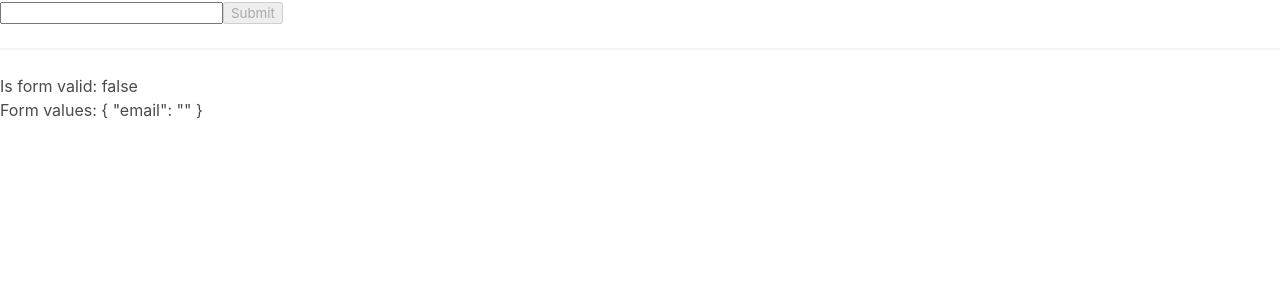
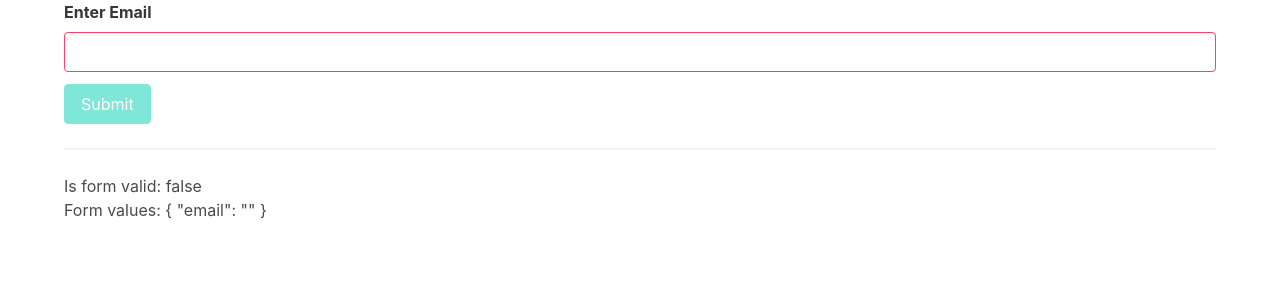
Before and after one commit to Aman07a/emailform, an Angular app: page / in a window 1280 px wide. Shown: the top 300 px of the page. Built offline with nearby package versions, Linux system fonts and the light colour scheme.

Commit message:
Adding Styling and Wrapup

```diff
--- a/src/app/app.component.html
+++ b/src/app/app.component.html
@@ -1,21 +1,32 @@
+<div class="container">
   <form (ngSubmit)="onSubmit()" #emailForm="ngForm">
+    <div class="field">
+      <label class="label">Enter Email</label>
       <input
+        class="input"
         type="email"
         pattern=".+@.+\..+"
         required
         name="email"
         [(ngModel)]="email"
         #emailControl="ngModel"
+        [ngClass]="{ 'is-danger': 'emailForm.invalid && emailForm.touched' }"
       />
       <ng-container *ngIf="emailForm.invalid && emailForm.touched">
-    <div *ngIf="emailControl.errors?.['required']">You must enter an email</div>
-    <div *ngIf="emailControl.errors?.['pattern']">
+        <div class="help is-danger" *ngIf="emailControl.errors?.['required']">
+          You must enter an email
+        </div>
+        <div class="help is-danger" *ngIf="emailControl.errors?.['pattern']">
           Please enter a valid email
         </div>
       </ng-container>
-  <button [disabled]="emailForm.invalid">Submit</button>
+    </div>
+    <button class="button is-primary" [disabled]="emailForm.invalid">
+      Submit
+    </button>
   </form>
 
   <hr />
   <div>Is form valid: {{ emailForm.valid }}</div>
   <div>Form values: {{ emailForm.value | json }}</div>
+</div>
```
Lines whose indentation alone changed are shown as unchanged.
